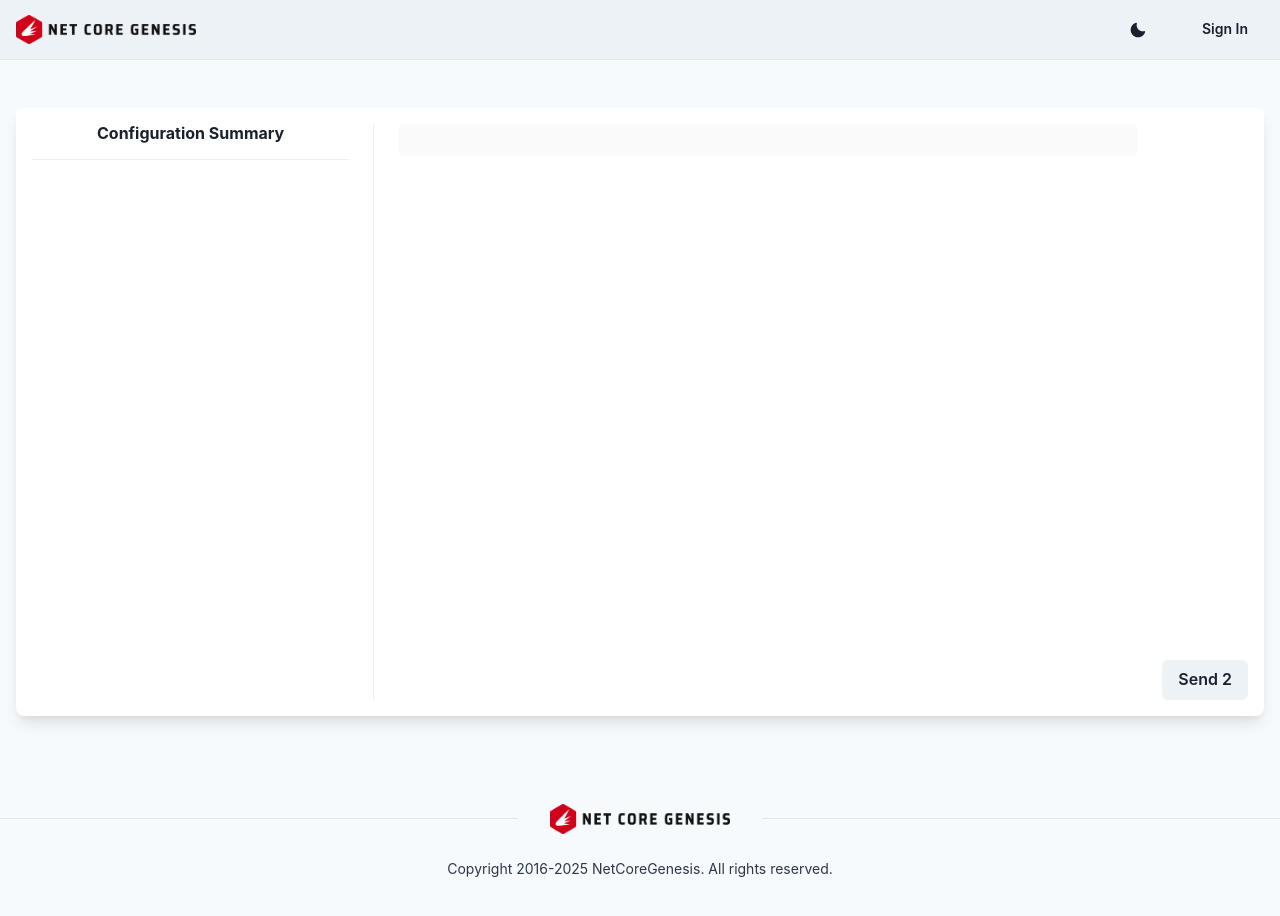
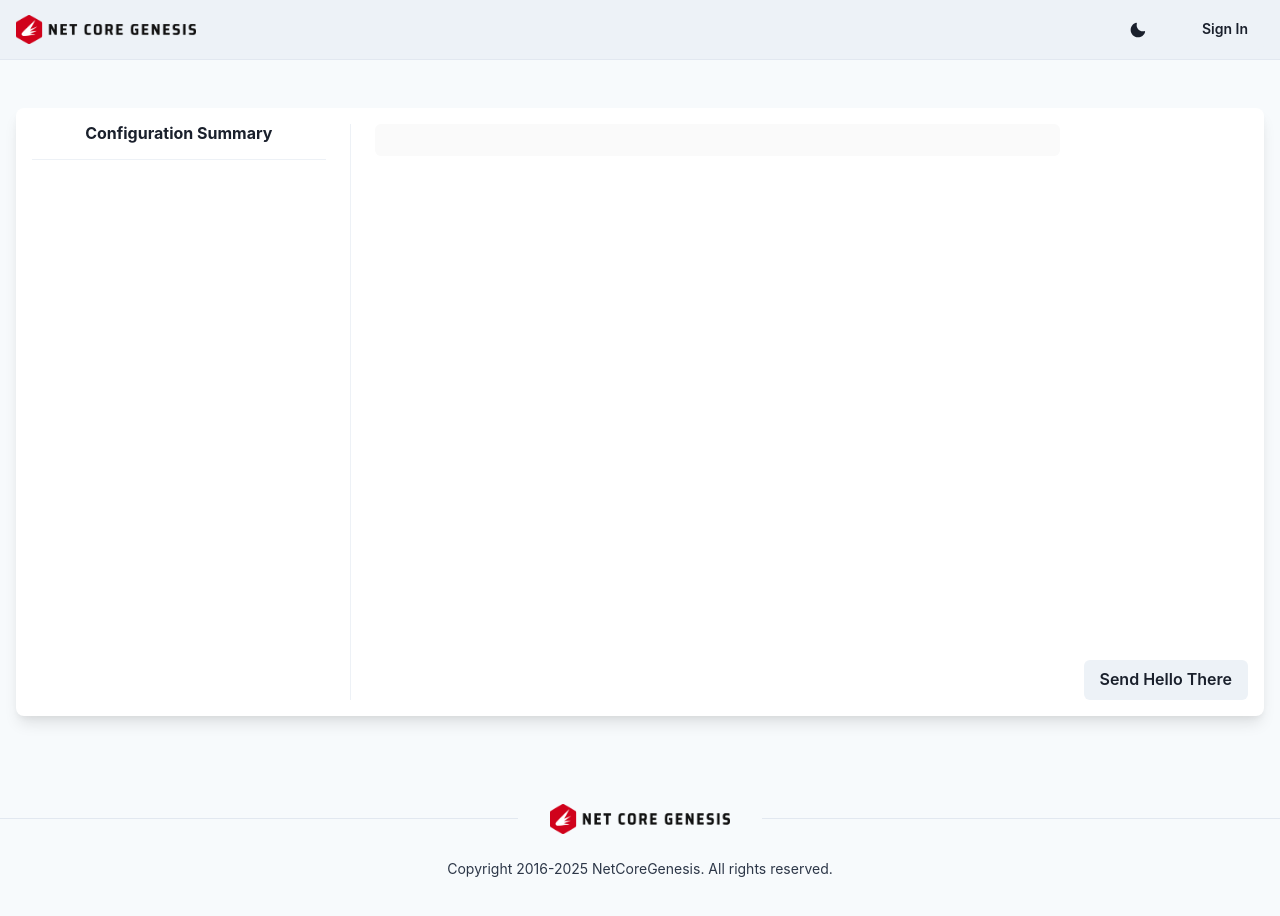
Before and after one commit to ahmetizgi84/genesis-ui, a React (Create React App) app: page /create in a window 1280 px wide. Shown: the top 916 px of the page. Built offline with nearby package versions, Linux system fonts and the light colour scheme.

Commit message:
Change button text from 'Send 2' to 'Send Hello There'

```diff
--- a/src/pages/create.tsx
+++ b/src/pages/create.tsx
@@ -55,7 +55,7 @@ const Create = () => {
               </Stack>
               <Flex alignItems="flex-end">
                 <Button isLoading={loading} disabled={loading} onClick={getDataFromSocket}>
-                  Send 2
+                  Send Hello There
                 </Button>
               </Flex>
             </Flex>
```
